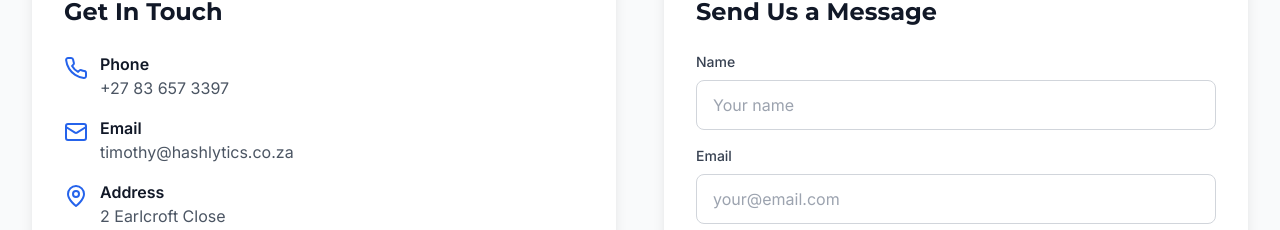
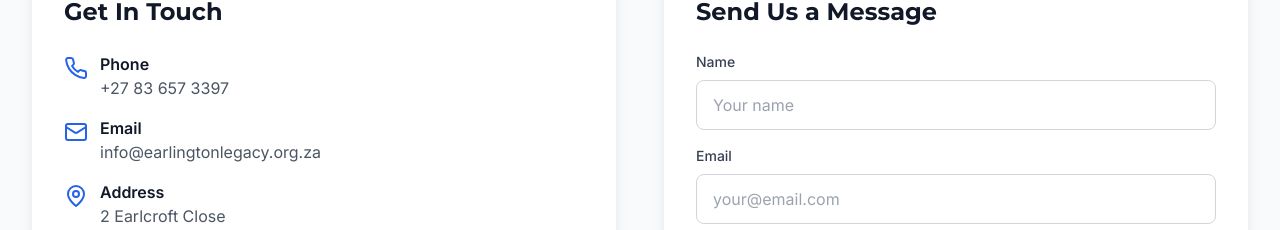
Before and after one commit to Timrex800/Earlington_Legacy_Initiative, a React (Vite) app: page / in a window 1280 px wide. Shown: the part 8629-8859 px from the top of the page. Built offline with nearby package versions, Linux system fonts and the light colour scheme.

Commit message:
Apply deployment fixes: relative script src, Vite base, homepage, add .htaccess and Afrihost deployment guide

```diff
--- a/index.html
+++ b/index.html
@@ -10,6 +10,6 @@
   </head>
   <body>
     <div id="root"></div>
-    <script type="module" src="/src/main.tsx"></script>
+    <script type="module" src="./src/main.tsx"></script>
   </body>
 </html>
--- a/package.json
+++ b/package.json
@@ -40,5 +40,6 @@
     "jsdom": "^23.0.0",
     "@testing-library/react": "^14.1.2",
     "axe-core": "^4.8.2"
-  }
+  },
+  "homepage": "https://timrex800.github.io/Earlington_Legacy_Initiative/"
 }
--- a/src/components/sections/Contact.tsx
+++ b/src/components/sections/Contact.tsx
@@ -30,7 +30,7 @@ export default function Contact() {
                   <Mail className="w-6 h-6 text-primary mr-3 mt-1" />
                   <div>
                     <p className="font-semibold text-gray-900">Email</p>
-                    <p className="text-gray-600">timothy@hashlytics.co.za</p>
+                    <p className="text-gray-600">info@earlingtonlegacy.org.za</p>
                   </div>
                 </div>
 
@@ -38,7 +38,7 @@ export default function Contact() {
                   <MapPin className="w-6 h-6 text-primary mr-3 mt-1" />
                   <div>
                     <p className="font-semibold text-gray-900">Address</p>
-                    <p className="text-gray-600">2 Earlcroft Close<br/>Phoenix 4068<br/>South Africa</p>
+                    <p className="text-gray-600">2 Earlcroft Close<br />Phoenix 4068<br />South Africa</p>
                   </div>
                 </div>
 
@@ -46,7 +46,7 @@ export default function Contact() {
                   <Clock className="w-6 h-6 text-primary mr-3 mt-1" />
                   <div>
                     <p className="font-semibold text-gray-900">Office Hours</p>
-                    <p className="text-gray-600">Mon-Fri: 8:00 AM - 4:00 PM<br/>Sat: 9:00 AM - 12:00 PM</p>
+                    <p className="text-gray-600">Mon-Fri: 8:00 AM - 4:00 PM<br />Sat: 9:00 AM - 12:00 PM</p>
                   </div>
                 </div>
               </div>
--- a/vite.config.ts
+++ b/vite.config.ts
@@ -31,6 +31,6 @@ export default defineConfig(({ mode }) => {
       assetsDir: 'assets',
       sourcemap: false,
     },
-    base: '/',
+    base: env.VITE_PUBLIC_URL || '/Earlington_Legacy_Initiative/',
   };
 });
```
Also changed, not shown: 2 other files (tests, documents, lock files or other folders).
